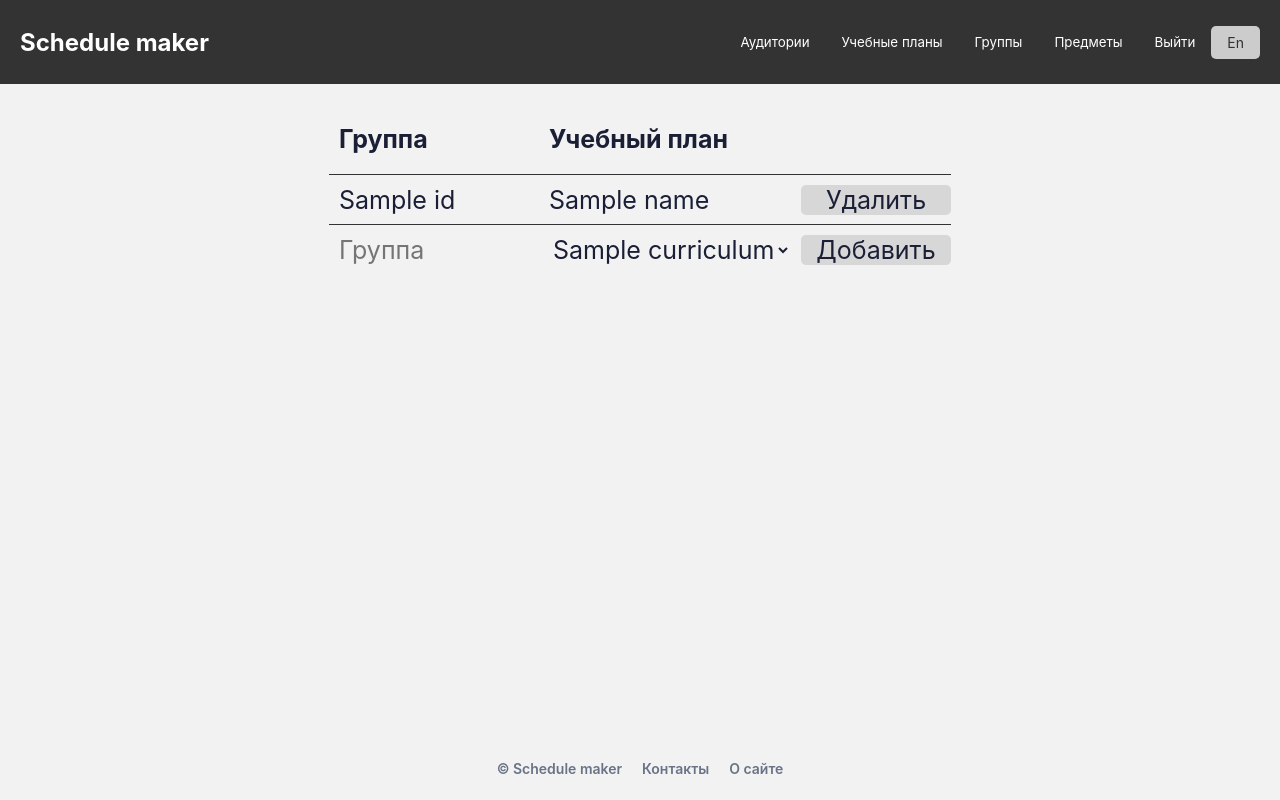
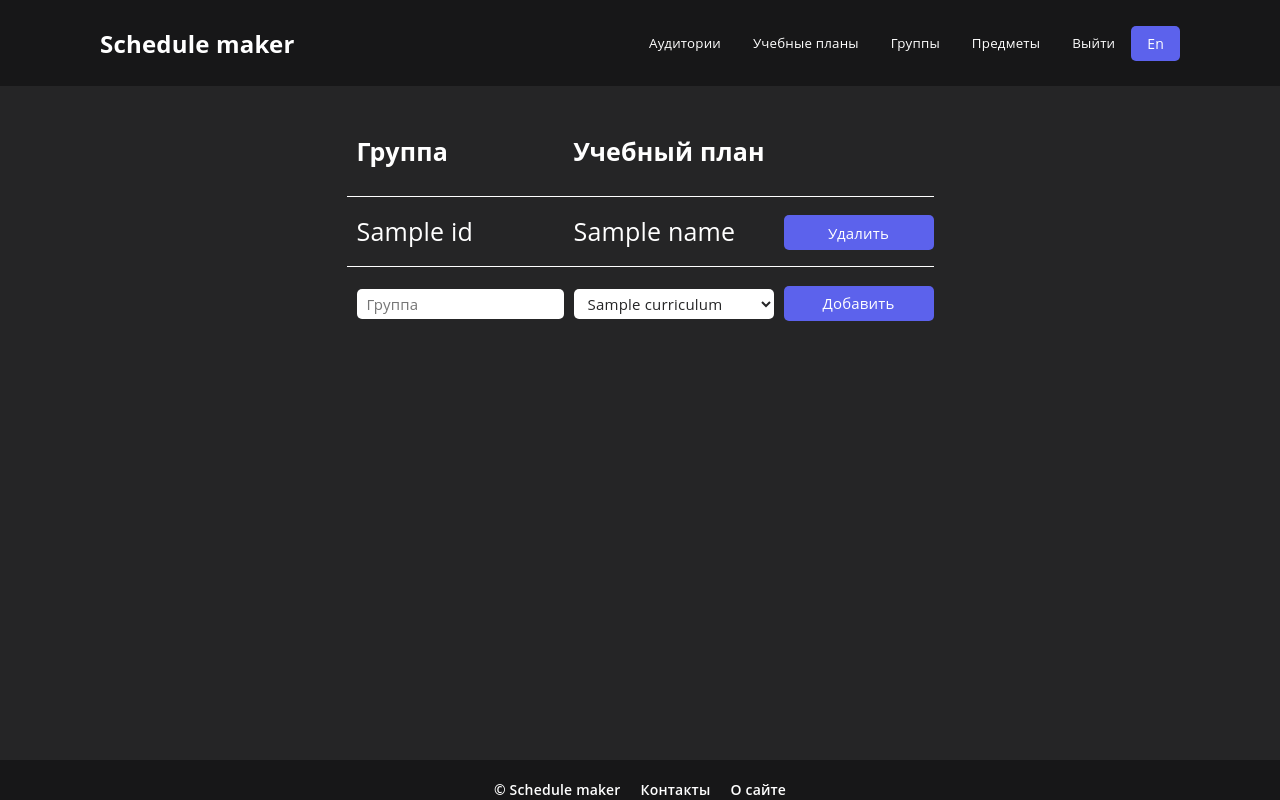
Before and after one commit to 0Abracadaber0/Schedule-maker, a FastAPI app: template Schedule_maker/templates/group_table.html in a window 1280 px wide. Run offline with FastAPI, Linux system fonts and the light colour scheme; the template is opened without the code that fills it: most values are stand-ins (such as "Sample title", 1, 10 or a date in 2020); parts of the project's set-up code (start-up, migrations or seed data) failed here and were passed over.

Commit message:
Fixed some divs placement, styles changed to dark theme

```diff
--- a/Schedule_maker/static/css/main.css
+++ b/Schedule_maker/static/css/main.css
@@ -1,14 +1,44 @@
+:root {
+    --black: #171718;
+    --black-border: #26292D;
+    --white: #ffffff;
+    --purple: #5C62EC;
+    --light-purple: #5c61ecc4;
+
+    --text-color: var(--black);
+    --dark-bg: var(--black);
+    --dark-border: var(--black-border);
+    --header-text: var(--white);
+    --accent: var(--purple);
+    --light-accent: var(--light-purple);
+
+    /* Dark mode */
+    --page-bg: #252526;
+    --text-color: var(--white);
+
+    --title-1: var(--white);
+
+    --project-card-bg: var(--black);
+    --project-card-text: var(--white);
+    --box-shadow: 0px 5px 35px  rgba(0, 0, 0, 0.8);
+}
+
+
 * {
     padding: 0;
     margin: 0;
-    color: #1a1f36;
+    color: var(--text-color);
     box-sizing: border-box;
     word-wrap: break-word;
-    font-family: -apple-system,BlinkMacSystemFont,Segoe UI,Roboto,Helvetica Neue,Ubuntu,sans-serif;
+    /* font-family: -apple-system,BlinkMacSystemFont,Segoe UI,Roboto,Helvetica Neue, Ubuntu, sans-serif; */
+    font-family: "Open Sans", sans-serif;
+    letter-spacing: 0.2px;
 }
 
 html, body {
-    background-color: #f2f2f2;
+    /* Color mode */
+    background-color: var(--page-bg);
+    color: var(--text-color);
 
     height: 100%;
     width: 100%;
@@ -21,15 +51,15 @@ body {
 }
 
 a {
-    color: #737373;
+    color: var(--text-color);
     text-decoration: unset;
 }
 
 #header {
     font-family: "Raleway", Helvetica, sans-serif;
-    background-color: #333;
-    color: #fff;
-    padding: 20px;
+    background-color: var(--black);
+    color: var(--text-color);
+    padding: 20px 100px;
     display: flex;
     align-items: center;
     justify-content: space-between;
@@ -41,7 +71,7 @@ a {
 }
 
 #header h1 a {
-    color: #fff;
+    color: var(--text-color);
     text-decoration: none;
 }
 
@@ -54,7 +84,7 @@ a {
 
 #header .tabs ul li {
     margin-right: 10px;
-    border-right: 1px solid #fff;
+    border-right: 1px solid var(--accent);
     padding-right: 10px;
 }
 
@@ -64,13 +94,13 @@ a {
 }
 
 #header .tabs ul li a {
-    color: #fff;
+    background-color: var(--black);
     text-decoration: none;
 }
 
 .tab {
     overflow: hidden;
-    background-color: #333;
+    background-color: var(--black);
     display: flex;
     justify-content: center;
     align-items: center;
@@ -81,7 +111,7 @@ a {
 .tab button {
 
     background-color: inherit;
-    color: #fff;
+    color: var(--text-color);
     float: left;
     border: none;
     outline: none;
@@ -91,7 +121,7 @@ a {
 
 /* Change background color of buttons on hover */
 .tab button:hover {
-    background-color: #535353;
+    background-color: var(--page-bg);
 }
 
 /* Create an active/current tablink class */
@@ -134,7 +164,8 @@ a {
 
 footer {
     margin-top: auto;
-
+    padding-top: 20px;
+    background-color: var(--black);
     height: 5%;
 
     display: flex;
@@ -142,7 +173,7 @@ footer {
 }
 
 footer a {
-    color: #697386;
+    color: var(--text-color);
     font-weight: 600;
     margin: 0 10px;
 }
@@ -189,8 +220,8 @@ footer span {
     display: flex;
     justify-content: center;
     height: 83vh;
-
     overflow: auto;
+    padding: 40px 150px 20px;
 }
 
 table {
@@ -202,8 +233,8 @@ table {
 }
 
 tr {
-    border-bottom: 1px solid #333;
-    height: 50px;
+    border-bottom: 1px solid var(--text-color);
+    height: 70px;
 }
 
 th {
@@ -219,18 +250,19 @@ th {
 }
 
 .buttons button {
-    width: 150px;
+    min-width: 150px;
+    min-height: 35px;
 
-    font-size: 25px;
+    font-size: 15px;
 
     border-radius: 5px;
     border-width: 0;
-    background-color: #d7d7d7;
+    background-color: var(--accent);
 }
 
 .buttons button:hover {
     transition: background-color 0.3s ease-in;
-    background-color: #838383;
+    background-color: var(--light-accent);
 }
 
 .add_new {
@@ -238,18 +270,20 @@ th {
 }
 
 .add_new input[type="text"] {
-    width: 200px;
+    min-width: 200px;
+    min-height: 30px;
 
-    font-size: 25px;
-
+    font-size: 15px;
+    padding-left: 10px;
     border-radius: 5px;
     border-width: 0;
 }
 
 .add_new input[type="submit"] {
-    width: 150px;
+    min-width: 200px;
+    min-height: 30px;
 
-    font-size: 25px;
+    font-size: 15px;
 
     border-radius: 5px;
     border-width: 0;
@@ -269,12 +303,12 @@ th {
 /* Закругляем углы и задаем цвет полосы прокрутки */
 ::-webkit-scrollbar-thumb {
     border-radius: 10px;
-    background-color: #888;
+    background-color: var(--black);
 }
 
 /* Задаем цвет трека полосы прокрутки */
 ::-webkit-scrollbar-track {
-    background-color: #f1f1f1;
+    background-color: var(--page-bg);
 }
 
 /* Задаем ширину полосы прокрутки */
@@ -300,11 +334,15 @@ th {
 }
 
 select {
-    border: 0;
 
-    font-size: 25px;
+    background-color: #333333;
+    min-width: 200px;
+    min-height: 30px;
 
-    background-color: #f2f2f2;
+    font-size: 15px;
+    padding-left: 10px;
+    border-radius: 5px;
+    border-width: 0;
 }
 
 button {
@@ -314,8 +352,16 @@ td input {
     font-size: 25px;
 
     border: 0;
+    color:#252526;
+    background-color: var(--text-color);
+}
 
-    background-color: #f2f2f2;
+td select {
+    font-size: 15px;
+
+    border: 0;
+    color:#252526;
+    background-color: var(--text-color);
 }
 
 td, th {
@@ -375,8 +421,8 @@ input[type="checkbox"]:checked + span {
 }
 
 #langToggle.--white {
-    background-color: #cccccc;
-    color: #333333;
+    background-color: var(--accent);
+    color: var(--text-color);
     border-radius: 5px;
     border-width: 0;
     transition: background-color 0.3s ease-in;
@@ -387,6 +433,5 @@ input[type="checkbox"]:checked + span {
 }
 
 #langToggle.--white:hover {
-    background-color: #9b9b9b;
-    color: #333333;
+    background-color: var(--light-accent);
 }
```
Also changed, not shown: Schedule_maker/static/css/register.css (+61 -15 lines), Schedule_maker/static/css/splash_screen.css (+59 -12 lines).
